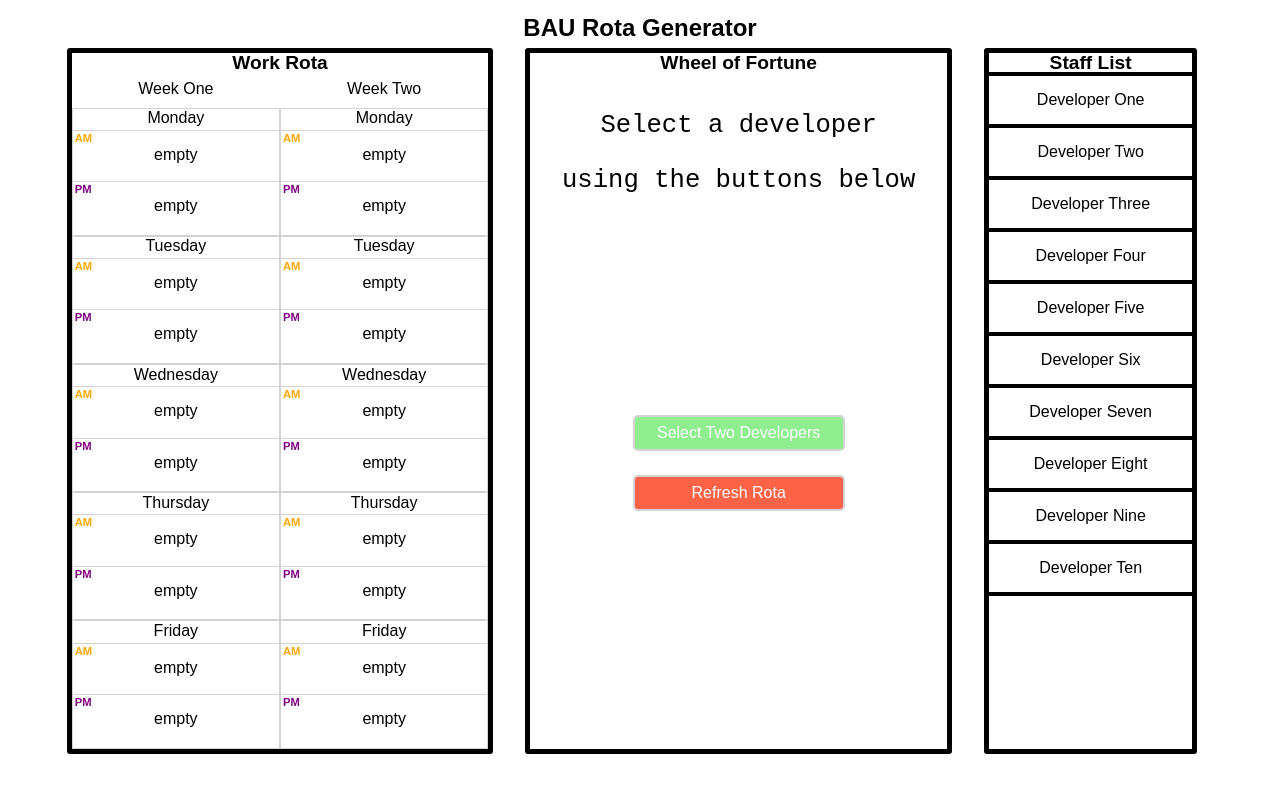
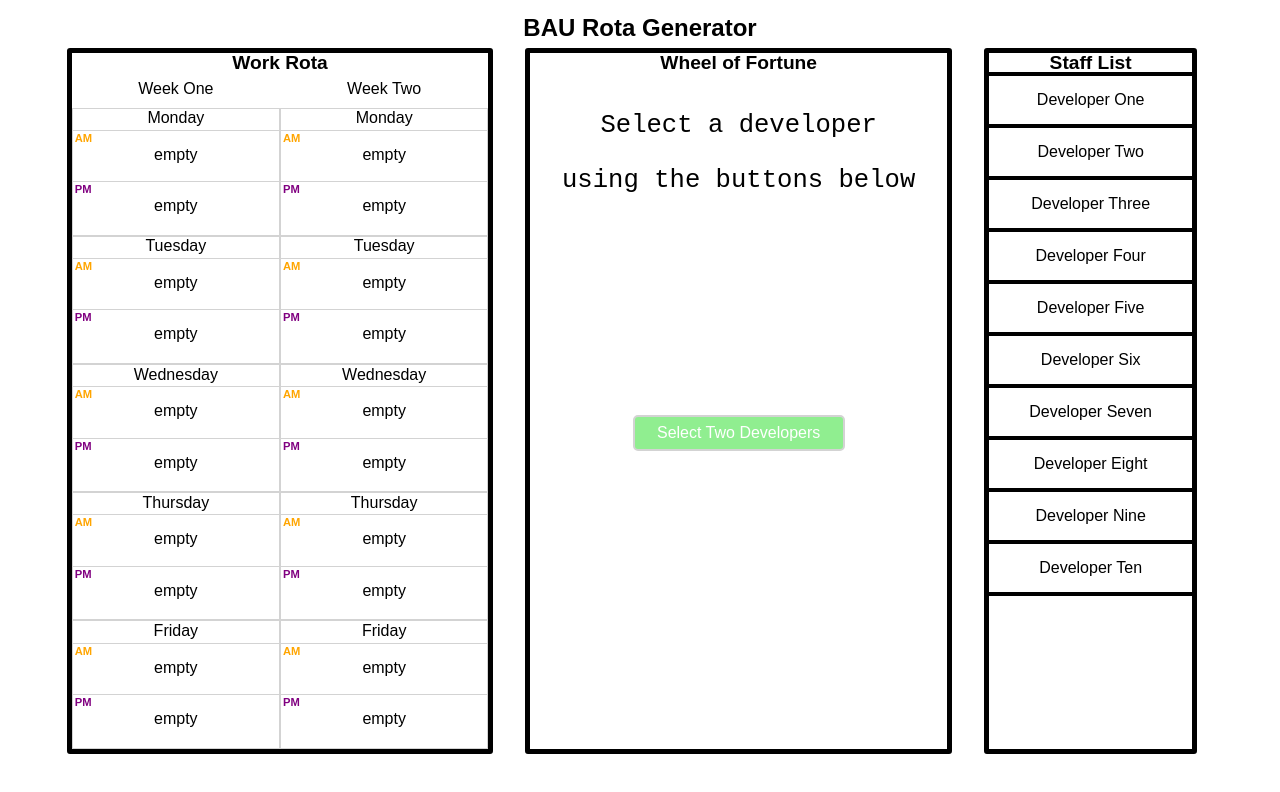
Before and after one commit to edgarfinn/Work-Rota-Generator, a React (Create React App) app in the folder client/: page / in a window 1280 px wide. Shown: the top 792 px of the page. Built offline with nearby package versions, Linux system fonts and the light colour scheme.

Commit message:
conditionally render buttons, hiding when not relevant

```diff
--- a/client/src/components/app/App.js
+++ b/client/src/components/app/App.js
@@ -429,6 +429,7 @@ export default class App extends Component {
               devList={this.state.devList}
               onWheelSelect={() => {this.selectTodaysDevs()}}
               onRefresh={() => {this.refreshRota()}}
+              dayID={this.state.currentDayID}
             />
           </section>
 
--- a/client/src/components/app/Wheel/ControlPanel/control_panel.js
+++ b/client/src/components/app/Wheel/ControlPanel/control_panel.js
@@ -11,18 +11,24 @@ export default(props) => {
         </div>
       </div>
     )
+  }
 
-  }
   return (
     <div className="control-panel">
+
+      {props.dayID <= 10 &&
         <Button
           name="select"
           callBack={props.onWheelSelect}
           text="Select Two Developers"/>
+      }
+
+        {props.dayID > 1 &&
           <Button
             name="refresh"
             callBack={props.onRefresh}
             text="Refresh Rota"/>
+        }
     </div>
   )
 }
--- a/client/src/components/app/Wheel/wheel.js
+++ b/client/src/components/app/Wheel/wheel.js
@@ -20,7 +20,9 @@ export default class Wheel extends Component {
         <ControlPanel
           onWheelSelect={this.props.onWheelSelect}
           onRefresh={this.props.onRefresh}
+          dayID={this.props.dayID}
         />
+
       </div>
     )
   }
```
Lines whose indentation alone changed are shown as unchanged.
